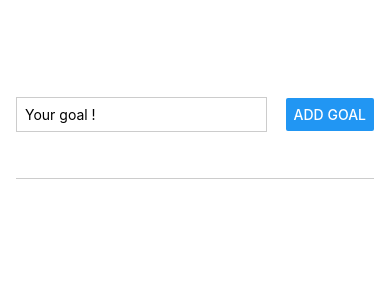
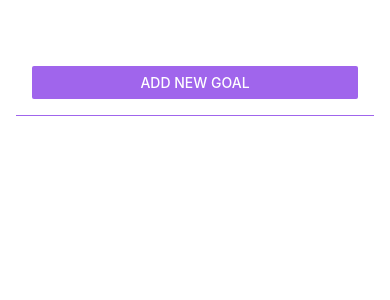
Before and after one commit to Schwaips/ExpoApp, a React Native app: screen / in a window 390 px wide. Shown: the top 300 px of the page. Built offline with nearby package versions, Linux system fonts and the light colour scheme.

Commit message:
finalmizaing styling

```diff
--- a/App.js
+++ b/App.js
@@ -1,11 +1,21 @@
 import { useState } from "react";
-import { StyleSheet, View, FlatList } from "react-native";
+import { StyleSheet, View, FlatList, Button } from "react-native";
+import { StatusBar } from "expo-status-bar";
 
 import GoalItem from "./components/GoalItem";
 import GoalInput from "./components/GoalInput";
 
 export default function App() {
+  const [modalIsVisible, setModalIsVisible] = useState(false);
   const [courseGoals, setCourseGoals] = useState([]);
+
+  function startAddGoalHandler() {
+    setModalIsVisible(true);
+  }
+
+  function endAddGoalHandler() {
+    setModalIsVisible(false);
+  }
 
   function addGoalHandler(enteredGoalText) {
     // setCourseGoals([...courseGoals, enteredGoalText]);
@@ -13,19 +23,34 @@
       ...currentCourseGoals,
       { text: enteredGoalText, id: Math.random().toString() },
     ]);
+    endAddGoalHandler();
   }
 
   function deleteGoalHandler(id) {
     console.log("DELETE");
-    setCourseGoals(currentCourseGoals => {
-      return currentCourseGoals.filter( (goal) => goal.id !== id);
-    })
+    setCourseGoals((currentCourseGoals) => {
+      return currentCourseGoals.filter((goal) => goal.id !== id);
+    });
   }
 
   return (
+    <>
+      <StatusBar style="light" />
       <View style={styles.appContainer}>
-      <GoalInput onAddGoal={addGoalHandler} />
-      {/* Add input component */}
+        <View style={styles.addGoalButton}>
+          <Button
+            title="Add new Goal"
+            color="#a065ec"
+            onPress={startAddGoalHandler}
+          />
+        </View>
+        {modalIsVisible && (
+          <GoalInput
+            visible={modalIsVisible}
+            onCancel={endAddGoalHandler}
+            onAddGoal={addGoalHandler}
+          />
+        )}
         <View style={styles.goalsContainer}>
           <FlatList
             data={courseGoals}
@@ -44,6 +69,7 @@
           />
         </View>
       </View>
+    </>
   );
 }
 
@@ -56,4 +82,10 @@
   goalsContainer: {
     flex: 5,
   },
+  addGoalButton: {
+    marginBottom: 16,
+    borderBottomWidth: 1,
+    borderBottomColor: "#a065ec",
+    padding: 16,
+  },
 });
--- a/app.json
+++ b/app.json
@@ -5,6 +5,7 @@
     "version": "1.0.0",
     "orientation": "portrait",
     "icon": "./assets/icon.png",
+    "backgroundColor": "#1e085a",
     "userInterfaceStyle": "light",
     "splash": {
       "image": "./assets/splash.png",
--- a/components/GoalInput.js
+++ b/components/GoalInput.js
@@ -1,4 +1,11 @@
-import { View, TextInput, Button, StyleSheet } from "react-native";
+import {
+  View,
+  TextInput,
+  Button,
+  StyleSheet,
+  Modal,
+  Image,
+} from "react-native";
 import { useState } from "react";
 
 function GoalInput(props) {
@@ -14,15 +21,28 @@
   }
 
   return (
+    <Modal visible={props.visible} animationType="slide">
       <View style={styles.inputContainer}>
+        <Image
+          style={styles.image}
+          source={require("../assets/images/goal.png")}
+        />
         <TextInput
           style={styles.textInput}
           placeholder="Your goal !"
           onChangeText={goalInputHandler}
           value={enteredGoalText}
         />
-      <Button title="Add Goal" onPress={addGoalHandler} />
+        <View style={styles.buttonContainer}>
+          <View style={styles.button}>
+            <Button title="Cancel" color="#f31282" onPress={props.onCancel} />
           </View>
+          <View style={styles.button}>
+            <Button title="Add Goal" color="#b180f0" onPress={addGoalHandler} />
+          </View>
+        </View>
+      </View>
+    </Modal>
   );
 }
 
@@ -31,18 +51,31 @@
 const styles = StyleSheet.create({
   inputContainer: {
     flex: 1,
-    flexDirection: "row",
-    justifyContent: "space-between",
+    justifyContent: "center",
     alignItems: "center",
-    marginBottom: 24,
-    borderBottomWidth: 1,
-    borderBottomColor: "#cccccc",
+    padding: 16,
+    backgroundColor: "#311b6b",
+  },
+  image: {
+    width: 100,
+    height: 100,
+    margin: 20,
   },
   textInput: {
     borderWidth: 1,
-    borderColor: "#cccccc",
-    width: "70%",
-    marginRight: 8,
-    padding: 8,
+    borderColor: "#e4d0ff",
+    backgroundColor: "#e4d0ff",
+    width: "100%",
+    padding: 16,
+    color: "#120438",
+    borderRadius: 6
+  },
+  buttonContainer: {
+    flexDirection: "row",
+    marginTop: 16,
+  },
+  button: {
+    width: 100,
+    marginHorizontal: 8,
   },
 });
```
Also changed, not shown: assets/images/goal.png (added). Lines whose indentation alone changed are shown as unchanged.
